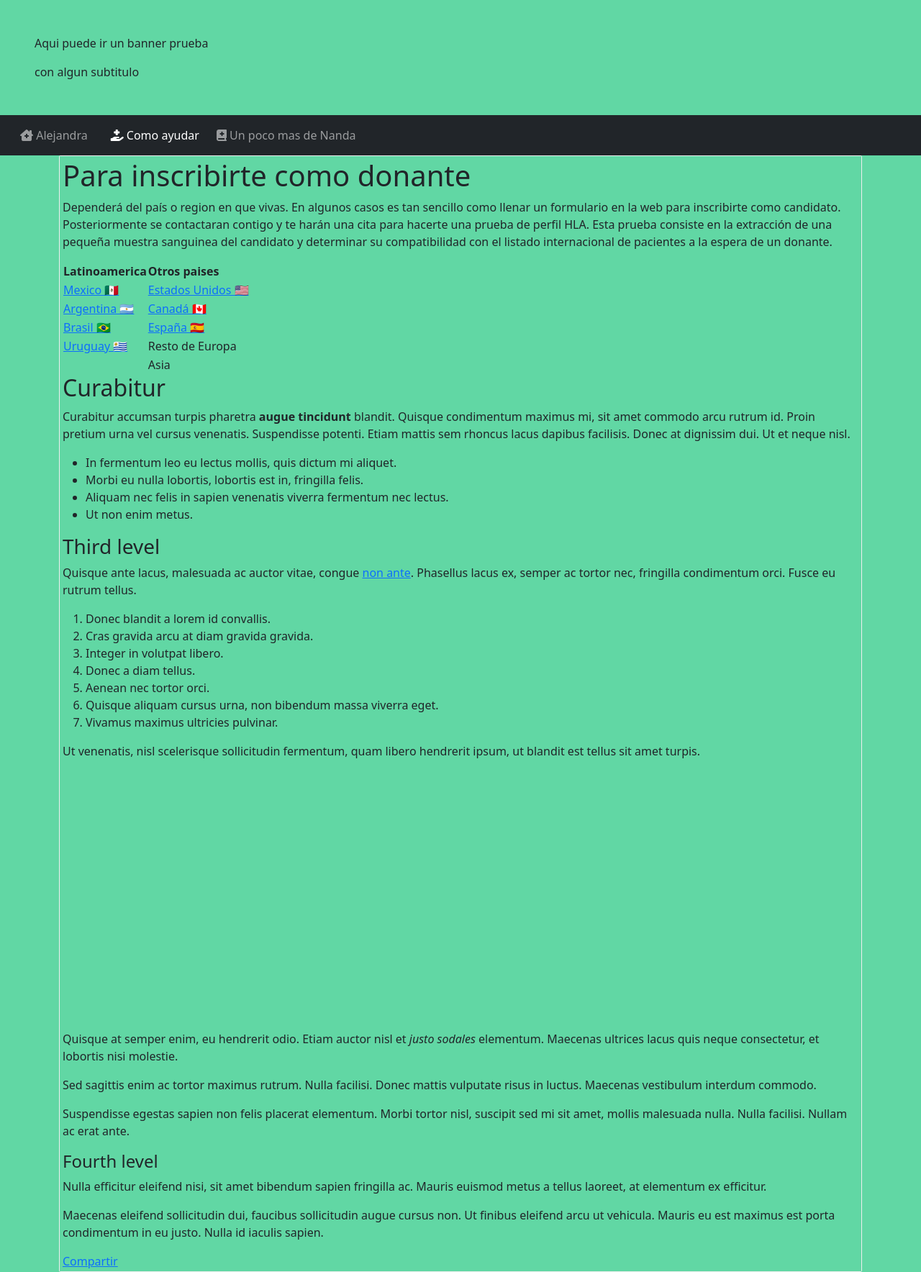
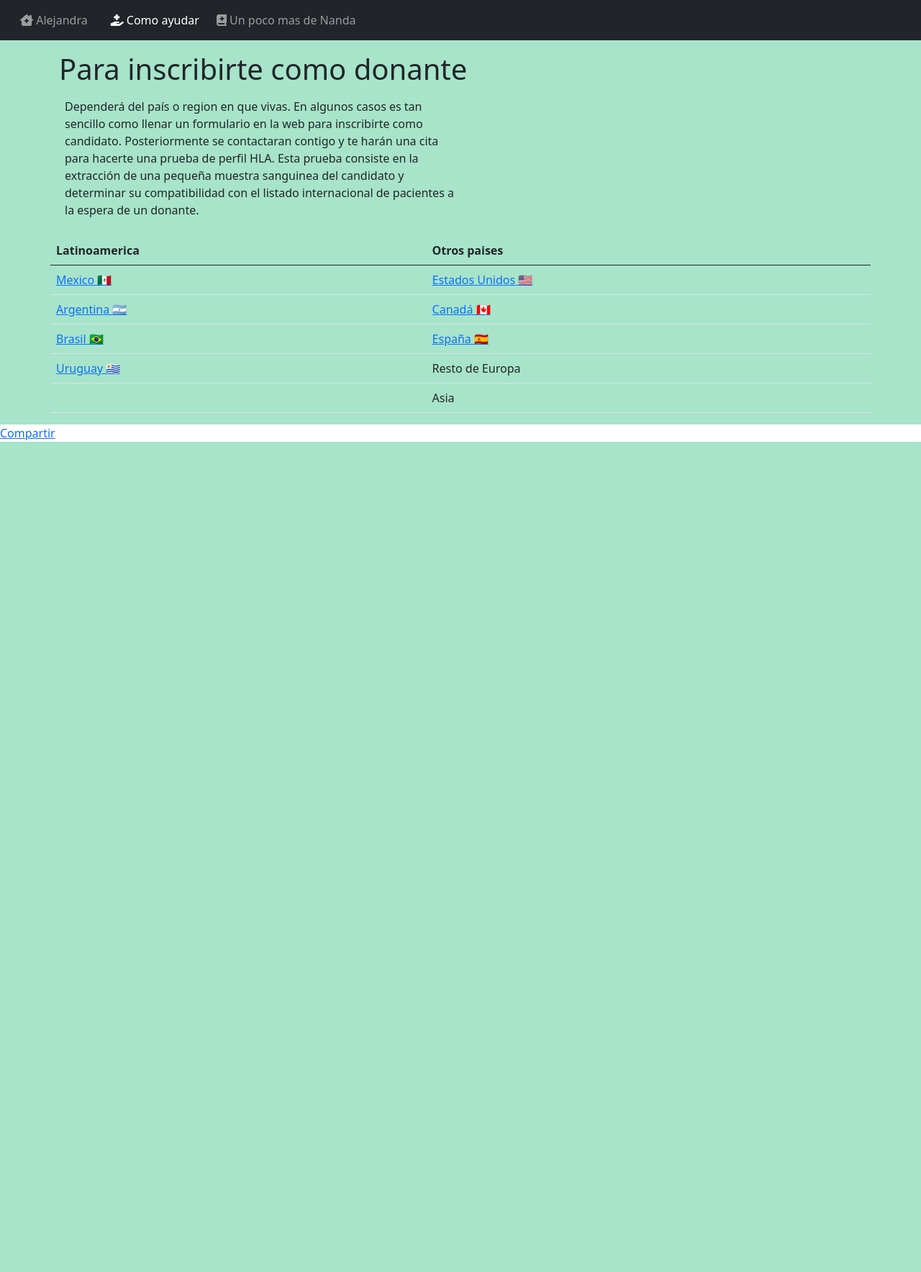
Before and after one commit to Jodaviro/webnanda, a Flask app: page /como-ayudar in a window 1280 px wide. Shown: the whole page at 72% size. After the commit the page ends 614 px from the top, so only its background shows below. Run offline with Flask 2, Linux system fonts and the light colour scheme; some libraries are stand-ins or nearby versions.

Commit message:
some styles improvement

```diff
--- a/static/css/main.css
+++ b/static/css/main.css
@@ -1,7 +1,7 @@
 
 
 body{
-    background-color: #61D7A4;
+    background-color: #a7e4ca;
 }
 
 footer{
@@ -36,9 +36,7 @@ footer{
     color: black;
 }
 
-.post1{
-    height: 10rem;
-}
+
 blockquote{
     height: 30vw;
 }
@@ -51,8 +49,12 @@ blockquote{
 }
 
 .arrow{
-    font-size: 8rem;
+    font-size: 7rem;
 }
 .arrow i{
     color: orangered;
 }
+
+#more-info{
+    margin-top: 8rem;
+}
--- a/templates/comment_box.html
+++ b/templates/comment_box.html
@@ -1,17 +1,18 @@
 
 <!-- facebook api -->
 <!-- Load Facebook SDK for JavaScript -->
+<div id="fb-root"></div>
 <div  class="comment_box" id="fb-root">
     <script
         async defer crossorigin="anonymous"
         src="https://connect.facebook.net/es_LA/sdk.js#xfbml=1&version=v10.0&appId=155632189839227&autoLogAppEvents=1"
         nonce="TkgfmOGl">
     </script>
-    <div id="fb-root"></div>
+
 
 
     <div
-        class="fb-comments" data-href="https://www.facebook.com/photo/?fbid=292065029083515&amp;set=gm.366355911460798"
+    class="fb-comments" data-href="https://www.facebook.com/photo/?fbid=292065029083515&amp;set=gm.366355911460798"
         data-width="" data-numposts="15" data-mobile="true" data-order-by="social" >
     </div>
 </div>
--- a/templates/how_to_help.html
+++ b/templates/how_to_help.html
@@ -5,32 +5,32 @@
 {% endblock %}
 
 {% block container %}
-<section class="hero is-small is-light m-5">
-	<div class="hero-body has-text-centered-desktop">
-	  <p class="title">
-		Aqui puede ir un banner prueba
-	  </p>
-	  <p class="subtitle">
-		con algun subtitulo
-	  </p>
-	</div>
-  </section>
-
 <!-- navbar -->
 {% include 'nav.html' %}
-<div class="container is-max-desktop">
-	<div class="content fa-border has-background-light">
-		<h1 >Para inscribirte como donante</h1>
+
+<div class="container mt-3">
+	<div class="row">
+		<h1> Para inscribirte como donante</h1>
+		<div class="col-6 m-2">
 			<p>
 				Dependerá del país o region en que vivas.
 				En algunos casos es tan sencillo como llenar un formulario en la web para inscribirte como candidato.
 				Posteriormente se contactaran contigo y te harán una cita para hacerte una prueba de perfil HLA.
-			Esta prueba consiste en la extracción de una pequeña muestra sanguinea del candidato y determinar su compatibilidad con el listado internacional de pacientes a la espera de un donante.</p>
-		<table>
+				Esta prueba consiste en la extracción de una pequeña muestra sanguinea del candidato y determinar su compatibilidad con el listado internacional de pacientes a la espera de un donante.
+			</p>
+		</div>
+	</div>
+</div>
+
+<div class="container">
+	<div class="row">
+
+
+	<table class="table">
   	<thead>
 		<tr>
-					<th>Latinoamerica</th>
-					<th>Otros paises</th>
+			<th scope="col tex-center">Latinoamerica</th>
+			<th scope="col tex-center">Otros paises</th>
 		</tr>
 	</thead>
   <tbody>
@@ -73,8 +73,6 @@
 							España 🇪🇸
 						</a>
 					</td>
-
-
 				</tr>
 				<tr>
 					<td>
@@ -91,38 +89,6 @@
 				</tr>
   </tbody>
 </table>
-
-		<h2>Curabitur</h2>
-		<p>Curabitur accumsan turpis pharetra <strong>augue tincidunt</strong> blandit. Quisque condimentum maximus mi, sit amet commodo arcu rutrum id. Proin pretium urna vel cursus venenatis. Suspendisse potenti. Etiam mattis sem rhoncus lacus dapibus facilisis. Donec at dignissim dui. Ut et neque nisl.</p>
-		<ul>
-			<li>In fermentum leo eu lectus mollis, quis dictum mi aliquet.</li>
-			<li>Morbi eu nulla lobortis, lobortis est in, fringilla felis.</li>
-			<li>Aliquam nec felis in sapien venenatis viverra fermentum nec lectus.</li>
-			<li>Ut non enim metus.</li>
-		</ul>
-		<h3>Third level</h3>
-		<p>Quisque ante lacus, malesuada ac auctor vitae, congue <a href="#">non ante</a>. Phasellus lacus ex, semper ac tortor nec, fringilla condimentum orci. Fusce eu rutrum tellus.</p>
-		<ol>
-			<li>Donec blandit a lorem id convallis.</li>
-			<li>Cras gravida arcu at diam gravida gravida.</li>
-			<li>Integer in volutpat libero.</li>
-			<li>Donec a diam tellus.</li>
-			<li>Aenean nec tortor orci.</li>
-			<li>Quisque aliquam cursus urna, non bibendum massa viverra eget.</li>
-			<li>Vivamus maximus ultricies pulvinar.</li>
-		</ol>
-		<blockquote>Ut venenatis, nisl scelerisque sollicitudin fermentum, quam libero hendrerit ipsum, ut blandit est tellus sit amet turpis.</blockquote>
-		<p>Quisque at semper enim, eu hendrerit odio. Etiam auctor nisl et <em>justo sodales</em> elementum. Maecenas ultrices lacus quis neque consectetur, et lobortis nisi molestie.</p>
-		<p>Sed sagittis enim ac tortor maximus rutrum. Nulla facilisi. Donec mattis vulputate risus in luctus. Maecenas vestibulum interdum commodo.</p>
-
-		<p>Suspendisse egestas sapien non felis placerat elementum. Morbi tortor nisl, suscipit sed mi sit amet, mollis malesuada nulla. Nulla facilisi. Nullam ac erat ante.</p>
-		<h4>Fourth level</h4>
-		<p>Nulla efficitur eleifend nisi, sit amet bibendum sapien fringilla ac. Mauris euismod metus a tellus laoreet, at elementum ex efficitur.</p>
-		<p>Maecenas eleifend sollicitudin dui, faucibus sollicitudin augue cursus non. Ut finibus eleifend arcu ut vehicula. Mauris eu est maximus est porta condimentum in eu justo. Nulla id iaculis sapien.</p>
-
-		{% include 'share_buttom.html' %}
 	</div>
-
 </div>
-	{% include 'comment_box.html'%}
 {% endblock %}
--- a/templates/layout.html
+++ b/templates/layout.html
@@ -5,7 +5,7 @@
     <meta http-equiv="X-UA-Compatible" content="IE=edge">
     <meta name="viewport" content="width=device-width, initial-scale=1">
     <!-- facebook api -->
-    <!-- <meta property="fb:admins" content="{jodaviro}"/> -->
+    <meta property="fb:admins" content="{jodaviro}"/>
     {% block head_content%}  {% endblock %}
     <!-- bulma api -->
     <link href="https://cdn.jsdelivr.net/npm/bootstrap@5.0.2/dist/css/bootstrap.min.css" rel="stylesheet" integrity="sha384-EVSTQN3/azprG1Anm3QDgpJLIm9Nao0Yz1ztcQTwFspd3yD65VohhpuuCOmLASjC" crossorigin="anonymous">
@@ -31,10 +31,10 @@
 
         {% endblock %}
     </body>
-    {#
+
     <footer>
         {% include 'share_buttom.html' %}
         {% include 'comment_box.html'%}
     </footer>
-    #}
+
 </html>
```
Also changed, not shown: templates/index.html (+24 -9 lines), templates/post_2.html (+1 -1 lines). Lines whose indentation alone changed are shown as unchanged.
